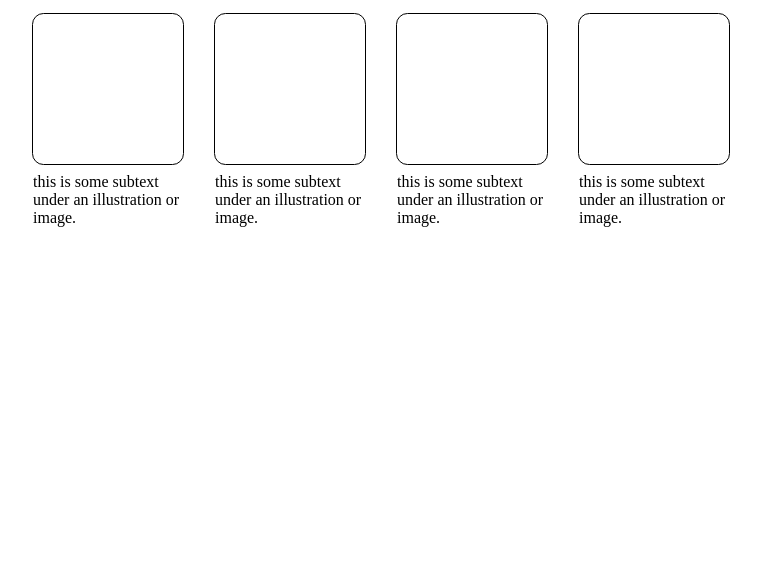
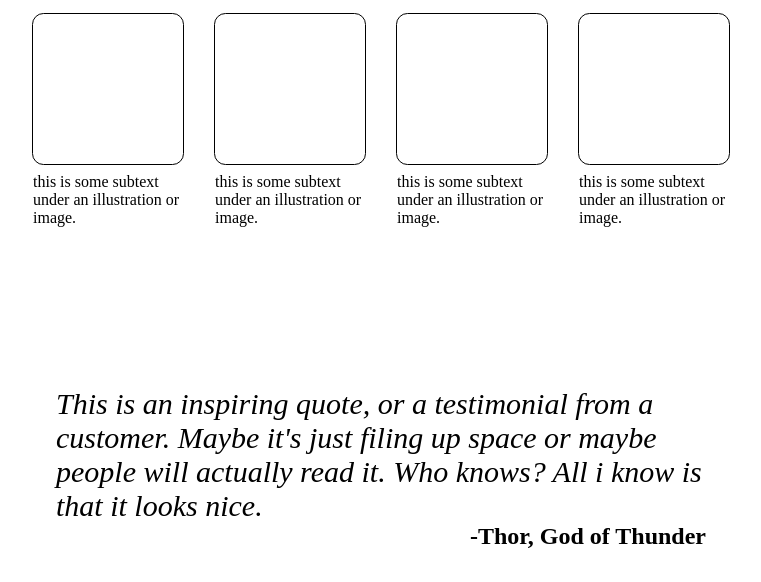
Before and after one commit to MuYvs/Landing-Page, a plain HTML site: page index.html in a window 1280 px wide. Shown: the part 557-1139 px from the top of the page, without its empty margins (259-1020 px from the left). Before the commit the page ends 800 px from the top, so only its background shows below. Drawn offline with Linux system fonts and the light colour scheme.

```diff
--- a/index.html
+++ b/index.html
@@ -35,6 +35,7 @@
             </div>
         </div>
     </div>
+
     <div class="information-section">
         <div class="inforamtion-header">
             <h1>Some random information</h1>
@@ -70,5 +71,17 @@
             </div>
         </div>
     </div>
+    <div class="quote-section">
+        <div class="quote-container">
+            <div class="quote">
+                This is an inspiring quote, or a testimonial from a customer. Maybe it's just filing up space or maybe people will actually read it. Who knows? All i know is that it looks nice.
+            </div>
+        </div>
+        <div class="quoter-container">
+            <div class="quoter">
+                -Thor, God of Thunder
+            </div>
+        </div>
+    </div>
 </body>
 </html>
--- a/style.css
+++ b/style.css
@@ -99,3 +99,20 @@ ul {
     gap: 8px;
     width: 150px;
 }
+.quote-section {
+    display: flex;
+    flex-direction: column;
+    padding: 32px;
+    width: 650px;
+}
+.quoter-container {
+    align-self: flex-end;
+}
+.quote-container {
+    font-size: 30px;
+    font-style: italic;
+}
+.quoter {
+    font-weight: 900;
+    font-size: 24px;
+}
```
